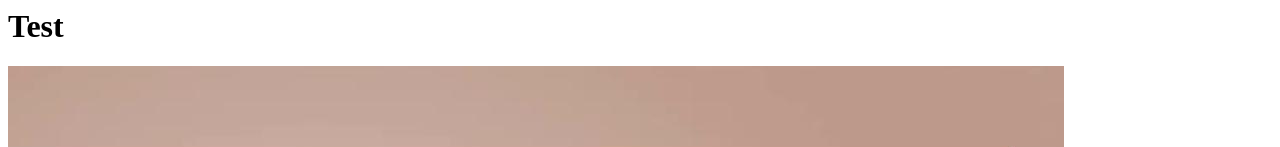
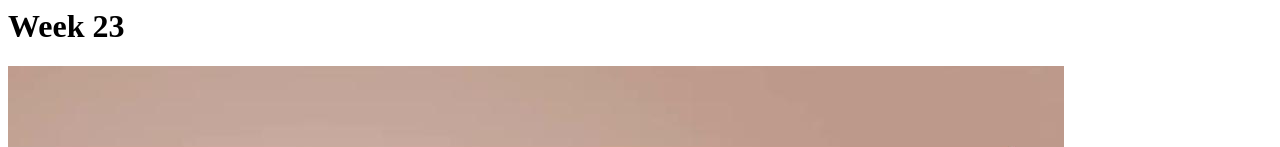
Before and after one commit to cdemoura/cdemoura.github.com, a plain HTML site: page index.html in a window 1280 px wide. Shown: the top 147 px of the page. Drawn offline with Linux system fonts and the light colour scheme.

Commit message:
Update index.html

```diff
--- a/index.html
+++ b/index.html
@@ -1,7 +1,7 @@
 
 <html>
 <body>
-<H1> Test</H1>
+<H1> Week 23 </H1>
 <img src="Book Recommendations.pptx.jpg" usemap="#shapesmap">
 
 <map name="shapesmap">
```
